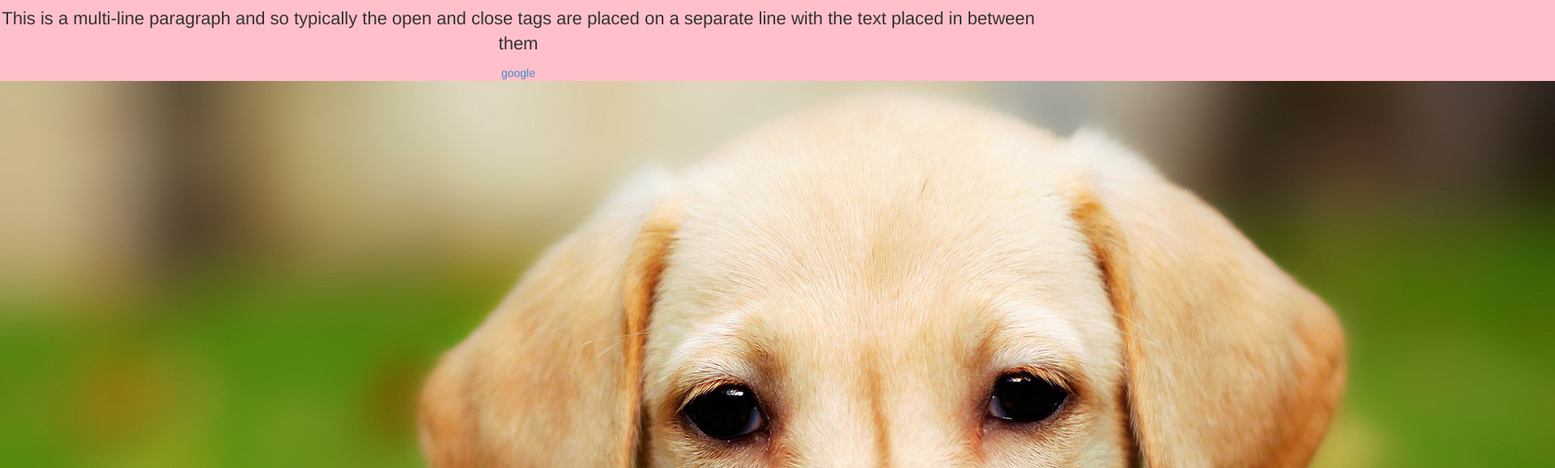
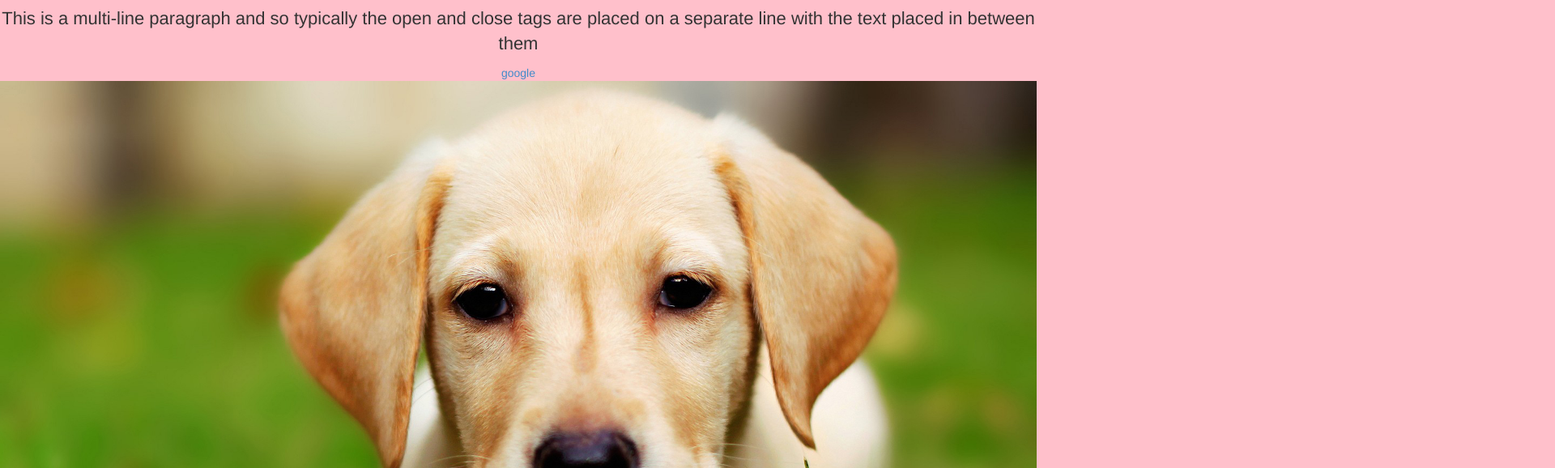
Before and after one commit to mmaxwell080/mmaxwell080.github.io, a plain HTML site: page index.html in a window 1280 px wide. Shown: the part 238-816 px from the top of the page at 81% size, 1920 px wide, since content can reach past the window. Drawn offline with Linux system fonts and the light colour scheme.

Commit message:
changing size of image

```diff
--- a/css/style.css
+++ b/css/style.css
@@ -7,3 +7,8 @@ body {
  p {
       font-size: 22px;
     }
+
+   img {
+   	display: block;
+   	max-width: 100%;
+   }
--- a/index.html
+++ b/index.html
@@ -41,7 +41,7 @@
 
  	<a href=“http://www.google.co.uk”>google</a>
 
- <img src="./dog.jpg">
+ <img src="dog.jpg">
 
 
 
```
